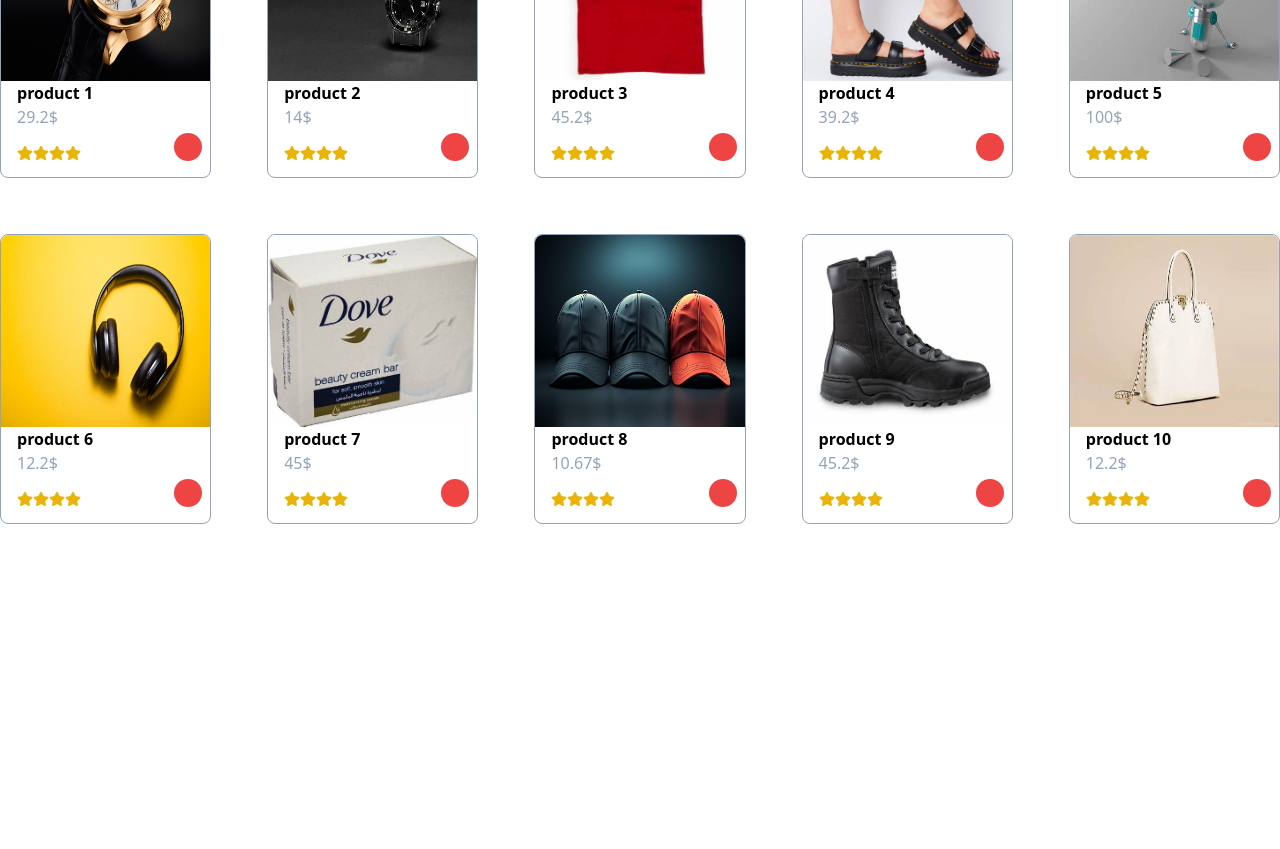
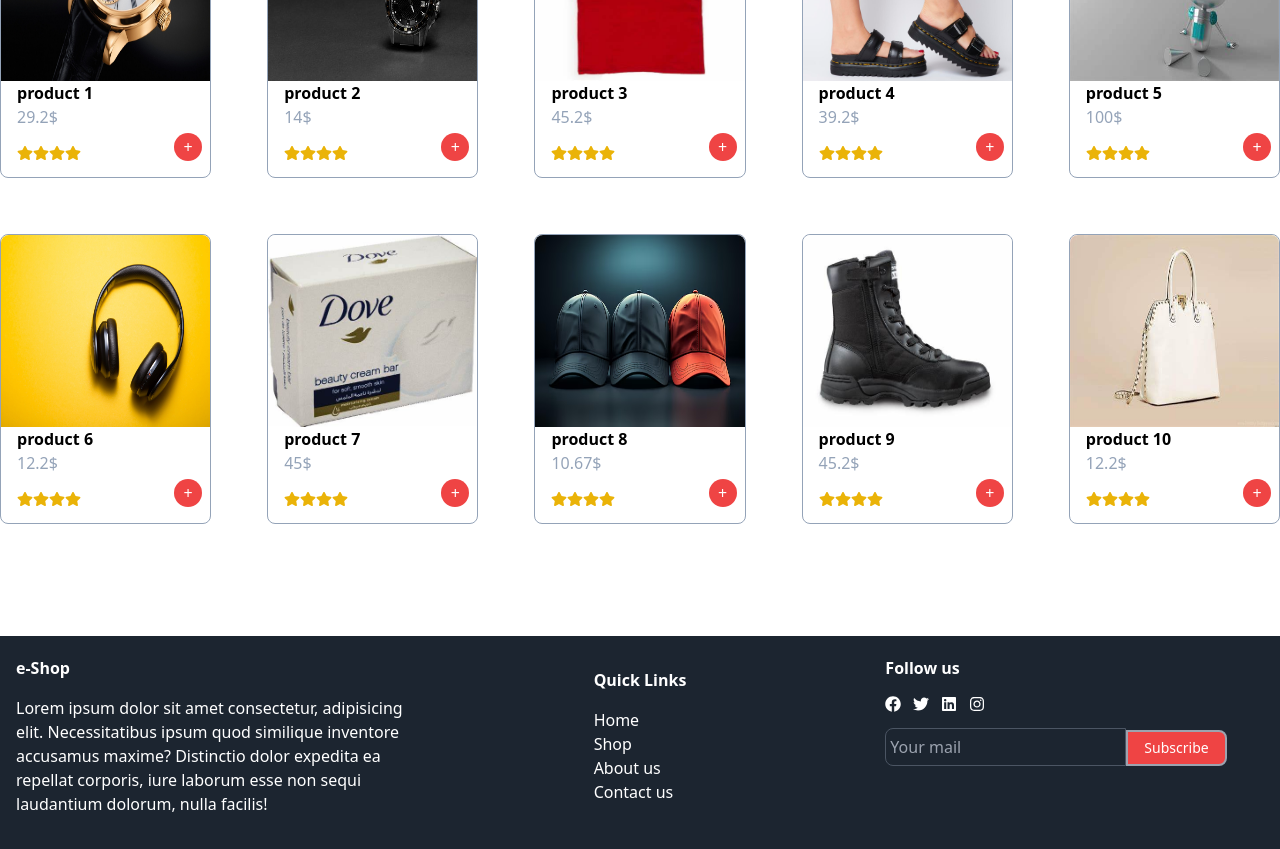
Before and after one commit to sarojluffy/E-comN, a React (Vite) app: page / in a window 1280 px wide. Shown: the part 1300-2149 px from the top of the page. Before the commit the page ends 1936 px from the top, so only its background shows below. Built offline with nearby package versions, Linux system fonts and the light colour scheme.

Commit message:
footer added

```diff
--- /dev/null
+++ b/src/components/footer.jsx
@@ -0,0 +1,73 @@
+import { FaFacebook, FaInstagram, FaTwitter, FaLinkedin } from "react-icons/fa";
+
+import { Link } from "react-router-dom";
+
+const Footer = () => {
+  return (
+    <div className="w-full " style={{ background: "#1C2530" }}>
+      <div className="grid grid-cols-3   px-4 py-5 text-white container mx-auto">
+        <div>
+          <div className="flex flex-col container mx-auto text-wrap">
+            <h1 className="font-bold ">e-Shop</h1>
+            <p className="my-4">
+              Lorem ipsum dolor sit amet consectetur, adipisicing elit.
+              Necessitatibus ipsum quod similique inventore accusamus maxime?
+              Distinctio dolor expedita ea repellat corporis, iure laborum esse
+              non sequi laudantium dolorum, nulla facilis!
+            </p>
+          </div>
+        </div>
+
+        <div className="middle flex flex-col justify-center items-center">
+          <div>
+            <h1 className="font-bold">Quick Links</h1>
+
+            <div className="my-4">
+              <Link>
+                <div className="hover:underline hover:transition hover:ease-in-out ">
+                  Home
+                </div>
+              </Link>
+              <Link>
+                <div>Shop </div>
+              </Link>
+              <Link>
+                <div>About us </div>
+              </Link>
+              <Link>
+                <div>Contact us</div>
+              </Link>
+            </div>
+          </div>
+        </div>
+        <div className="right flex flex-col items-center">
+          <div>
+            <div className="">
+              <h1 className="font-bold">Follow us</h1>
+              <div className="flex gap-3 my-4">
+                <FaFacebook />
+
+                <FaTwitter />
+                <FaLinkedin />
+                <FaInstagram />
+              </div>
+            </div>
+            <form>
+              <input
+                type="email"
+                className="py-[6px] px-1 border-[1px] border-gray-600 rounded-l-lg"
+                style={{ background: "#1C2530" }}
+                placeholder="Your mail"
+              ></input>
+              <button className="bg-red-500 text-sm py-[6px] px-4 rounded-r-lg border-gray-400 border-2">
+                Subscribe
+              </button>
+            </form>
+          </div>
+        </div>
+      </div>
+    </div>
+  );
+};
+
+export default Footer;
--- a/src/components/navbar.jsx
+++ b/src/components/navbar.jsx
@@ -29,14 +29,12 @@ const Navbarr = () => {
           </div>
         </div>
         <div className="mt-10 flex justify-center items-center space-x-7 font-semibold ">
-          <Link>
-            {" "}
+          <Link to="/">
             <div className="hover:scale-150 hover:ease-in-out transition hover:underline cursor-pointer">
               Home
             </div>
           </Link>
-          <Link>
-            {" "}
+          <Link to="/shop">
             <div className="hover:scale-150 hover:ease-in-out transition hover:underline cursor-pointer">
               Shop
             </div>
--- a/src/components/propsComponent/itemsprops.jsx
+++ b/src/components/propsComponent/itemsprops.jsx
@@ -9,10 +9,10 @@ const Itemsprops = (prop) => {
         {a.map((abc) => {
           return (
             <>
-              <div className="border border-slate-400 relative rounded-lg ">
+              <div className="border border-slate-400 relative rounded-lg hover:transition-all hover:ease-in-out hover:scale-105 hover:duration-300 ">
                 <img src={abc.image} className="rounded-t-lg h-48 w-full"></img>
 
-                <h2 className="font-bold px-4 hover:hidden">{abc.name}</h2>
+                <h2 className="font-bold px-4 ">{abc.name}</h2>
                 <p className="px-4 text-slate-400">{abc.price}</p>
                 <div className="flex p-4">
                   <FaStar className="text-yellow-500 cursor-pointer" />
@@ -20,9 +20,12 @@ const Itemsprops = (prop) => {
                   <FaStar className="text-yellow-500" />
                   <FaStar className="text-yellow-500" />
                 </div>
-                <div className=" bg-red-500 text-white h-7 w-7 rounded-full flex justify-center items-center absolute right-2 bottom-4   cursor-pointer hover:hidden">
-                  {/* <div className=" hover:hidden ">+</div>
-                  <div className="hidden hover:block">Add to cart</div> */}
+
+                <div className=" bg-red-500 text-white h-7 w-7  bottom-4 right-2 absolute rounded-full flex justify-center items-center   cursor-pointer group hover:w-28 hover:transition-all hover:ease-in-out duration-100 ">
+                  <span className="group-hover:hidden">+</span>
+                  <span className=" hidden group-hover:block   ">
+                    Add to cart
+                  </span>
                 </div>
               </div>
               {/* <div className=" border border-slate-400">
--- a/src/pages/Homepage.jsx
+++ b/src/pages/Homepage.jsx
@@ -3,6 +3,7 @@ import Infosection from "../components/infosection";
 import Navbarr from "../components/navbar";
 import Genn from "../components/genn";
 import Items from "../components/items";
+import Footer from "../components/footer";
 
 const HomeP = () => {
   return (
@@ -12,6 +13,7 @@ const HomeP = () => {
       <Infosection />
       <Genn />
       <Items />
+      <Footer />
     </>
   );
 };
--- /dev/null
+++ b/src/pages/shop.jsx
@@ -0,0 +1,29 @@
+import { mockData } from "../components/subcomponents/categories";
+import { useDispatch } from "react-redux";
+import { useSelector } from "react-redux";
+import { useEffect } from "react";
+import { setproducts } from "../redux/slices/slice1";
+import Itemsprops from "../components/propsComponent/itemsprops";
+
+const Shop = () => {
+  const dispatch = useDispatch();
+  const selector = useSelector((state) => {
+    return state.product.products;
+  });
+
+  useEffect(() => {
+    dispatch(setproducts(mockData));
+  }, []);
+
+  return (
+    <>
+      <h1 className="text-5xl">
+        {" "}
+        <center className="font-bold mt-8">SHOP</center>
+      </h1>
+      <Itemsprops propsent={selector} />
+    </>
+  );
+};
+
+export default Shop;
--- a/src/routes/routes.jsx
+++ b/src/routes/routes.jsx
@@ -1,5 +1,6 @@
 import { BrowserRouter, Route, Routes } from "react-router-dom";
 import HomeP from "../pages/Homepage";
+import Shop from "../pages/Shop";
 
 const RoutesS = () => {
   return (
@@ -7,6 +8,7 @@ const RoutesS = () => {
       <Routes>
         <Route path="/home" element={<HomeP />} />
         <Route path="/" element={<HomeP />} />
+        <Route path="/shop" element={<Shop />} />
       </Routes>
     </BrowserRouter>
   );
```
